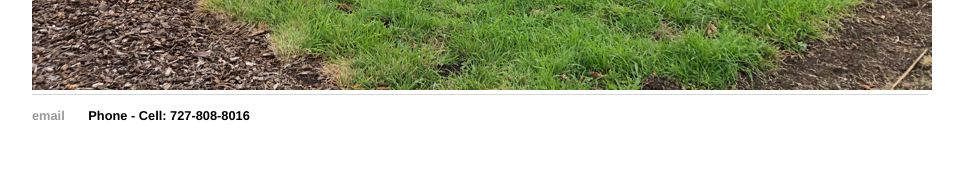
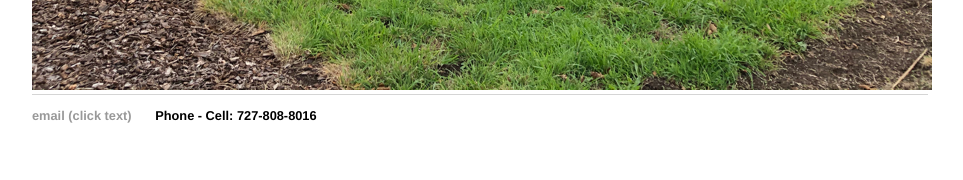
Before and after one commit to mboles/mboles.github.io, a Jekyll site: the page built from index.html, in a window 1280 px wide. Shown: the part 2127-2307 px from the top of the page, without its empty margins (160-1123 px from the left). Built offline with Jekyll 4.4.1, drawn with Linux system fonts in a browser that asks for light colours.

Commit message:
change footer

```diff
--- a/_layouts/default.html
+++ b/_layouts/default.html
@@ -27,7 +27,7 @@
   </div><!-- /.container -->
   <footer>
     <ul>
-      <li><a href="mailto:mboles57@gmail.com">email</a></li>
+      <li><a href="mailto:mboles57@gmail.com">email (click text)</a></li>
       <li>Phone - Cell: 727-808-8016</li>
     </ul>
   </footer>
```
